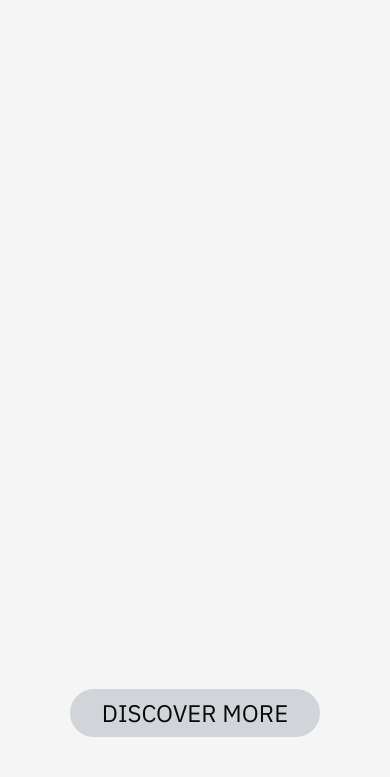
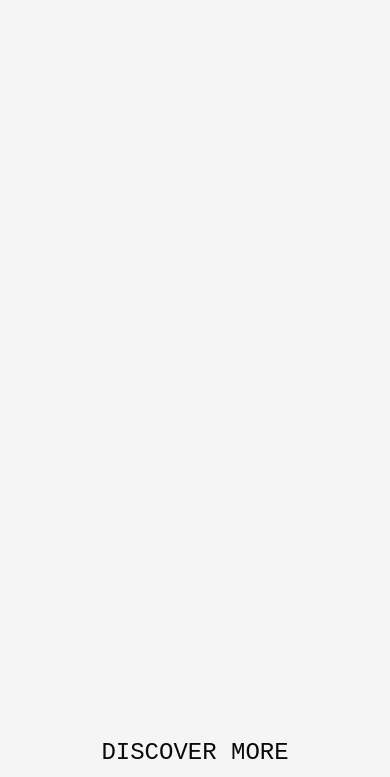
Before and after one commit to edgarfbarbosa/ecommerce-pwa, a website: page src/index.html in a window 390 px wide. Shown: the part 67-844 px from the top of the page. Drawn offline with nearby package versions, Linux system fonts and the light colour scheme.

Commit message:
feat(tailwind): adiciona imagens de modelos para hero mobile e atualiza fonte

```diff
--- a/src/assets/css/main.css
+++ b/src/assets/css/main.css
@@ -10,7 +10,8 @@
   }
 
   html, body {
-    font-family: "IBM Plex Sans", sans-serif;
+    color: #212222;
+    font-family: "IBM Plex Mono", monospace;
     font-weight: 400;
     font-style: normal;
   }
--- a/tailwind.config.js
+++ b/tailwind.config.js
@@ -5,11 +5,16 @@ module.exports = {
     extend: {
       colors: {
         'background': '#F5F5F5',
-        'body': '#1F1F1F',
+        'body': '#212222',
         'title': '#0A0A0A',
       },
+      fontFamily: {
+        'garamond': ["EB Garamond", "serif"]
+      },
       backgroundImage: {
-        'hero-mobile': "url('/src/assets/img/hero/hero-mobile.jpg')",
+        'hero-mobile-1': "url('/src/assets/img/hero/hero-mobile-model1.jpg')",
+        'hero-mobile-2': "url('/src/assets/img/hero/hero-mobile-model2.jpg')",
+        'hero-mobile-3': "url('/src/assets/img/hero/hero-mobile-model3.jpg')",
       }
     },
   },
```
Also changed, not shown: src/assets/dist/tailwind.css.
